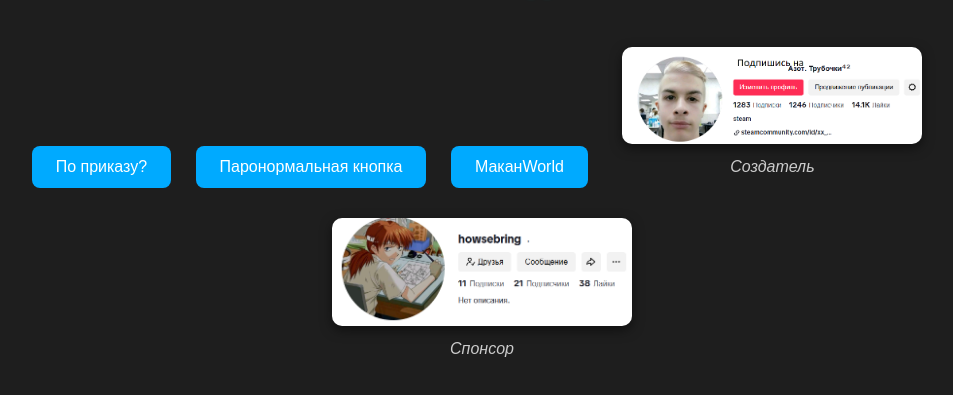
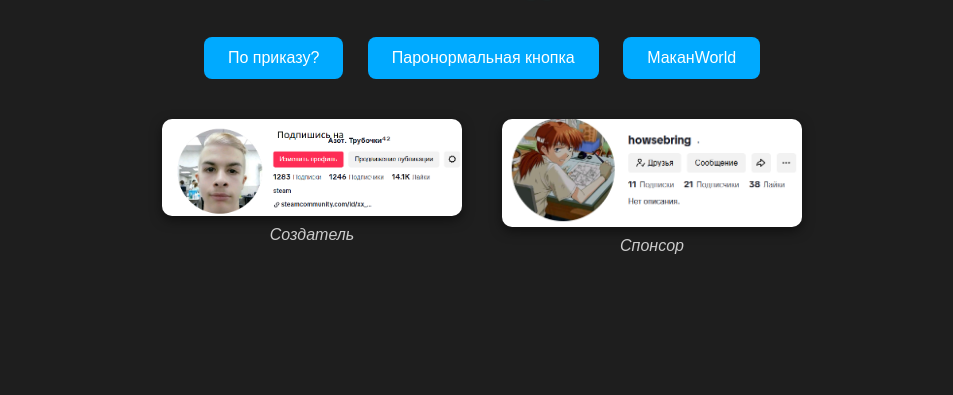
Before and after one commit to Sanya222348/makan228, a plain HTML site: page index.html in a window 1280 px wide. Shown: the part 109-504 px from the top of the page, without its empty margins (158-1111 px from the left). Drawn offline with Linux system fonts and the light colour scheme.

Commit message:
Update index.html

```diff
--- a/index.html
+++ b/index.html
@@ -35,13 +35,23 @@
       background-color: #0088cc;
     }
 
+    .images-wrapper {
+      display: flex;
+      justify-content: center;
+      gap: 40px;
+      flex-wrap: wrap;
+      margin-top: 30px;
+    }
+
     .image-container {
-      display: inline-block;
-      margin: 20px;
+      display: flex;
+      flex-direction: column;
+      align-items: center;
+      max-width: 300px;
     }
 
     .image-container img {
-      max-width: 300px;
+      width: 100%;
       border-radius: 10px;
       box-shadow: 0 4px 12px rgba(0, 0, 0, 0.5);
     }
@@ -60,6 +70,7 @@
   <a href="images (1).jpg" download><button>Паронормальная кнопка</button></a>
   <a href="images.jpg" download><button>МаканWorld</button></a>
 
+  <div class="images-wrapper">
     <div class="image-container">
       <img src="images (3).png" alt="Subscribe to Azot.">
       <div class="caption">Создатель</div>
@@ -69,5 +80,6 @@
       <img src="sub.png" alt="Subscribe to t0talnopoxyi.">
       <div class="caption">Спонсор</div>
     </div>
+  </div>
 </body>
 </html>
```
Lines whose indentation alone changed are shown as unchanged.
